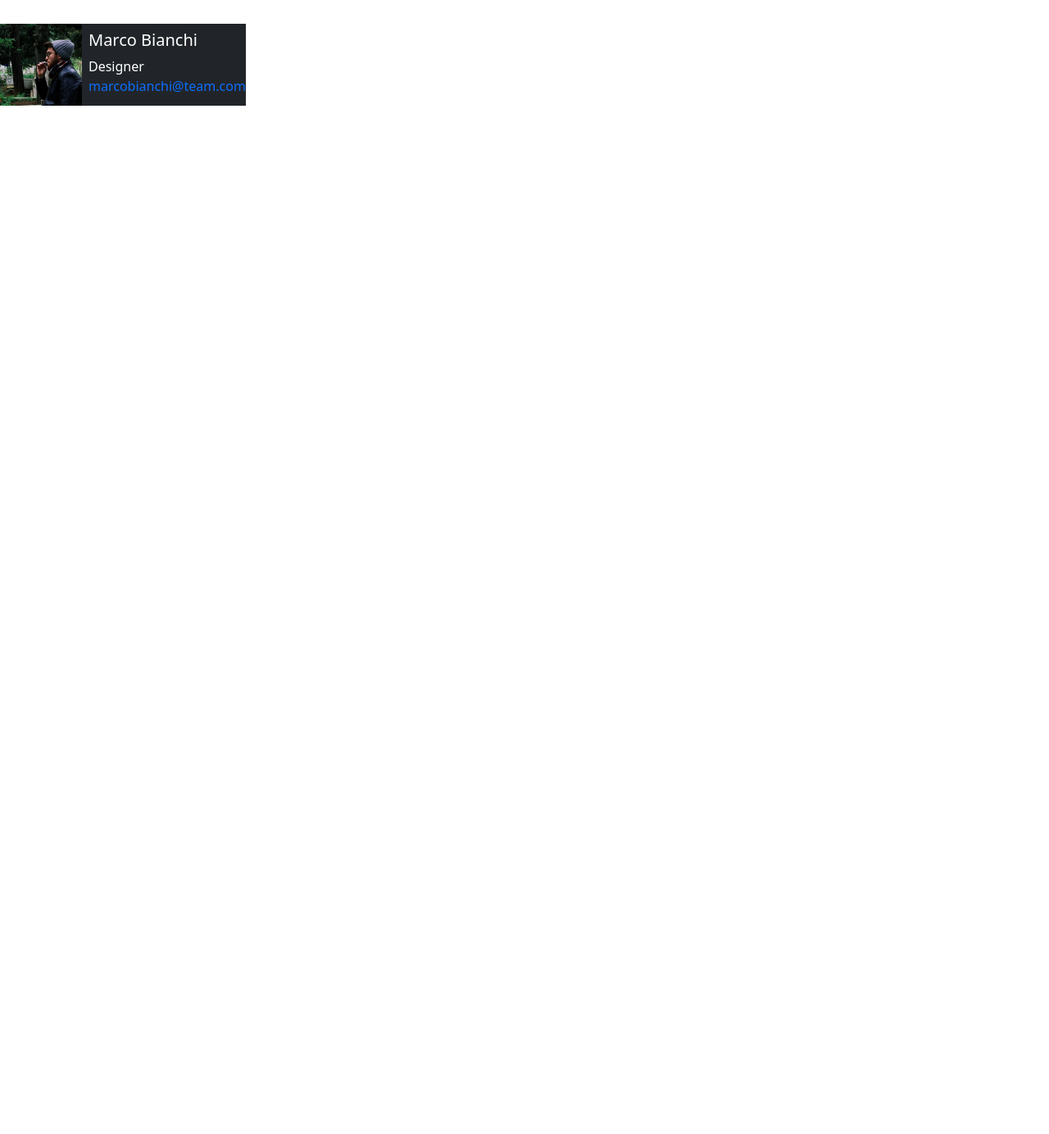
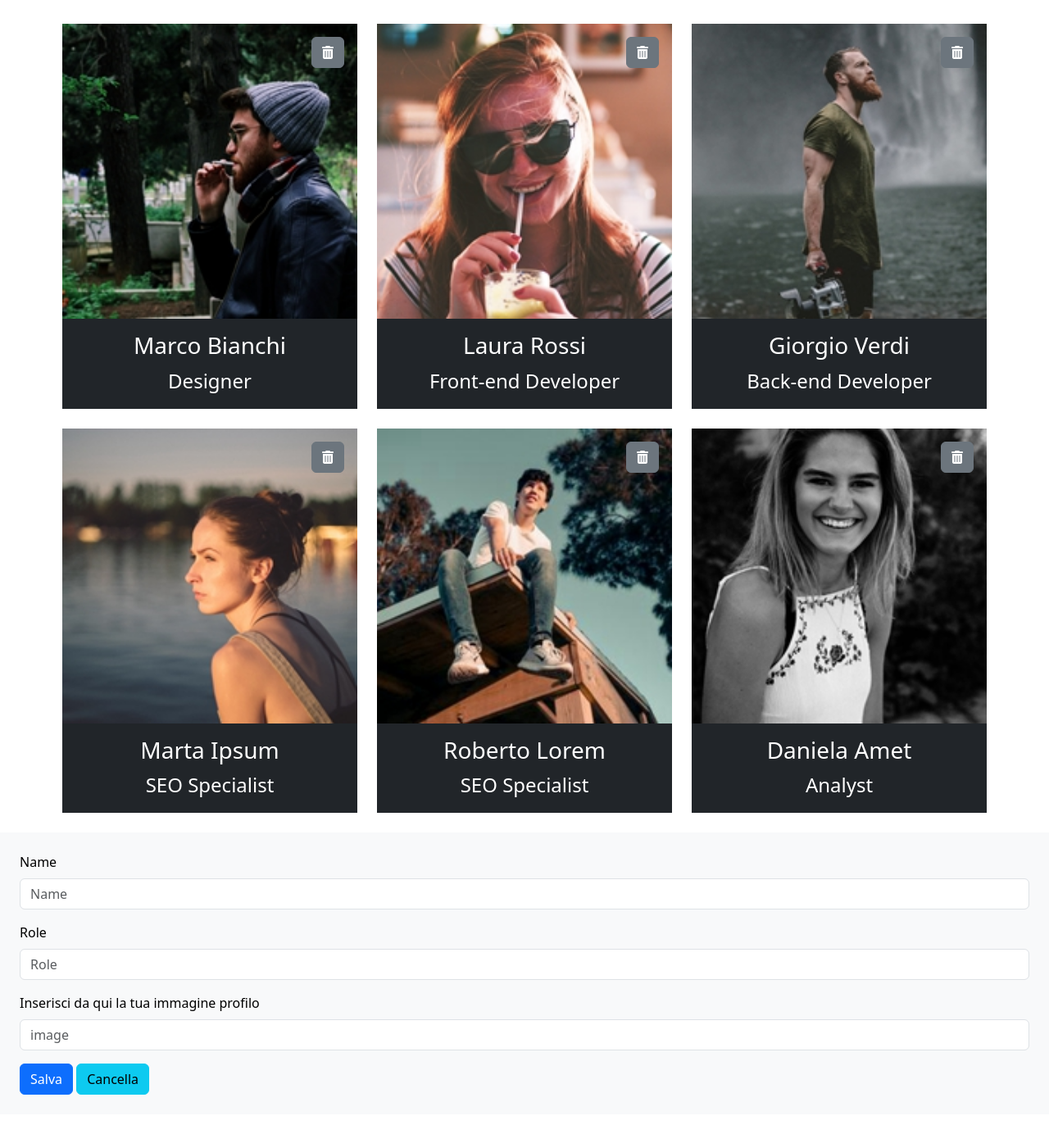
Before and after one commit to daviderigamonti1/js-our-team, a plain HTML site: page index.html in a window 1280 px wide. Shown: the part 123-1507 px from the top of the page at 82% size. Before the commit the page ends 800 px from the top, so only its background shows below. Drawn offline with nearby package versions, Linux system fonts and the light colour scheme.

Commit message:
Created functions to add and remove team member cards

```diff
--- a/css/style.css
+++ b/css/style.css
@@ -4,15 +4,10 @@
     box-sizing: border-box;
 }
 
-img {
-    height: 100%;
-}
-
-#card {
-    width: 300px;
-    height: 100px;
-}
-
 a {
     text-decoration: none;
 }
+
+.container {
+    max-width: 90%;
+}
--- a/index.html
+++ b/index.html
@@ -1,28 +1,48 @@
 <!DOCTYPE html>
 <html lang="en">
+
 <head>
     <meta charset="UTF-8">
     <meta name="viewport" content="width=device-width, initial-scale=1.0">
+    <link href="https://cdnjs.cloudflare.com/ajax/libs/font-awesome/6.0.0-beta3/css/all.min.css" rel="stylesheet">
     <link href="https://cdn.jsdelivr.net/npm/bootstrap@5.3.0-alpha1/dist/css/bootstrap.min.css" rel="stylesheet">
     <link rel="stylesheet" href="css/style.css">
     <title>Our Team</title>
 </head>
+
 <body>
-    <section class="p-3 d-flex flex-column align-items-center">
+    <section class="container p-3 d-flex flex-column align-items-center">
         <h1 class="text-danger">Meet our Team</h1>
-        <p>Lorem ipsum dolor sit amet consectetur, adipisicing elit. Animi perspiciatis veniam unde incidunt reprehenderit inventore a ut, libero atque aperiam? Architecto rem suscipit molestiae debitis nemo, vel sit obcaecati quo.</p>
+        <p>Lorem ipsum dolor sit amet consectetur, adipisicing elit. Animi perspiciatis veniam unde incidunt
+            reprehenderit inventore a ut, libero atque aperiam? Architecto rem suscipit molestiae debitis nemo, vel sit
+            obcaecati quo.</p>
     </section>
-    <section>
-        <div id="card" class="d-flex bg-dark text-white">
-            <img src="img/male1.png" alt="male1">
-            <div class="ps-2 pt-2 d-flex flex-column">
-                <h5>Marco Bianchi</h5>
-                <span>Designer</span>
-                <a href="">marcobianchi@team.com</a>
-            </div>
+    <section class="container">
+        <div class="team-container row g-4">
+            <!--Carte dei membri che aggiungo tramite js-->
         </div>
     </section>
+    <section class="text-bg-light p-4 text-start my-4">
+        <form id="addForm">
+            <div class="mb-3">
+                <label for="name" class="form-label">Name</label>
+                <input type="text" class="form-control" name="name" id="name" placeholder="Name" required>
+            </div>
+            <div class="mb-3">
+                <label for="role" class="form-label">Role</label>
+                <input type="text" class="form-control" name="role" id="role" placeholder="Role" required>
+            </div>
+            <div class="mb-3">
+                <label for="image" class="form-label">Inserisci da qui la tua immagine profilo</label>
+                <input type="text" class="form-control" name="image" id="image" placeholder="image" required>
+            </div>
+            <button type="submit" class="btn btn-primary">Salva</button>
+            <button type="reset" class="btn btn-info">Cancella</button>
+        </form>
+    </section>
+
 
     <script src="script.js"></script>
 </body>
+
 </html>
--- a/script.js
+++ b/script.js
@@ -36,3 +36,72 @@ const teamMembers = [
     img: "img/female3.png"
   }
 ];
+
+drawCard();
+
+const myForm = document.getElementById("addForm");
+
+//Per aggiungere l'evento addMember al submit
+myForm.addEventListener("submit", addMember);
+
+//Funzione per creare il template della carta del membro ed inserirla nell'html
+function drawCard() {
+  //Creo una variabile vuota in cui andrò ad inserire tutte le carte create
+  let template = "";
+  const teamContainer = document.querySelector(".team-container");
+
+  //Ciclo che prende sia il valore che l'indice dell'array
+  teamMembers.forEach((value, index) => {
+    template += `
+    <div class="col-12 col-md-6 col-lg-4">
+      <div class="d-flex flex-column bg-dark text-white position-relative">
+        <img src="${value.img}" alt="${value.name}">
+        <div class="d-flex flex-column align-items-center pt-3">
+          <h3>${value.name}</h3>
+          <p class="fs-4">${value.role}</p>
+          <button class="btn btn-secondary position-absolute top-0 end-0 m-3 myButton" data-index="${index}">
+            <i class="fas fa-trash-alt"></i>
+          </button>
+        </div>
+      </div>
+    </div>
+  `;
+  });
+
+  //Per aggiungere le carte nell'html
+  teamContainer.innerHTML = template;
+  const myButtons = document.querySelectorAll(".myButton");
+
+  //Per ciclare su ogni elemento che ha come classe "myButton"
+  myButtons.forEach(button => {
+    //Per aggiungere ad ogni bottone un evento al click
+    button.addEventListener("click", function () {
+      //Prendo l'attributo data-index e passo l'indice alla funzione deleteMember per rimuovere l'elemento selezionato
+      const index = button.getAttribute("data-index");
+      deleteMember(index); // Passa l'indice al click
+    });
+  });
+}
+
+//Funzione per prendere i dati dalle caselle di input, e aggiungere il nuovo membro nell'array "teamMembers"
+function addMember(event) {
+  event.preventDefault();
+  event.stopPropagation();
+  let name = document.getElementById("name").value;
+  let role = document.getElementById("role").value;
+  let img = document.getElementById("image").value;
+
+  const newMember = {
+    name,
+    role,
+    img,
+  };
+  teamMembers.push(newMember);
+  drawCard();
+}
+
+//Funzione per rimuovere una carta dei membri tramite l'indice
+function deleteMember(index) {
+  teamMembers.splice(index, 1);
+  drawCard();
+}
```
